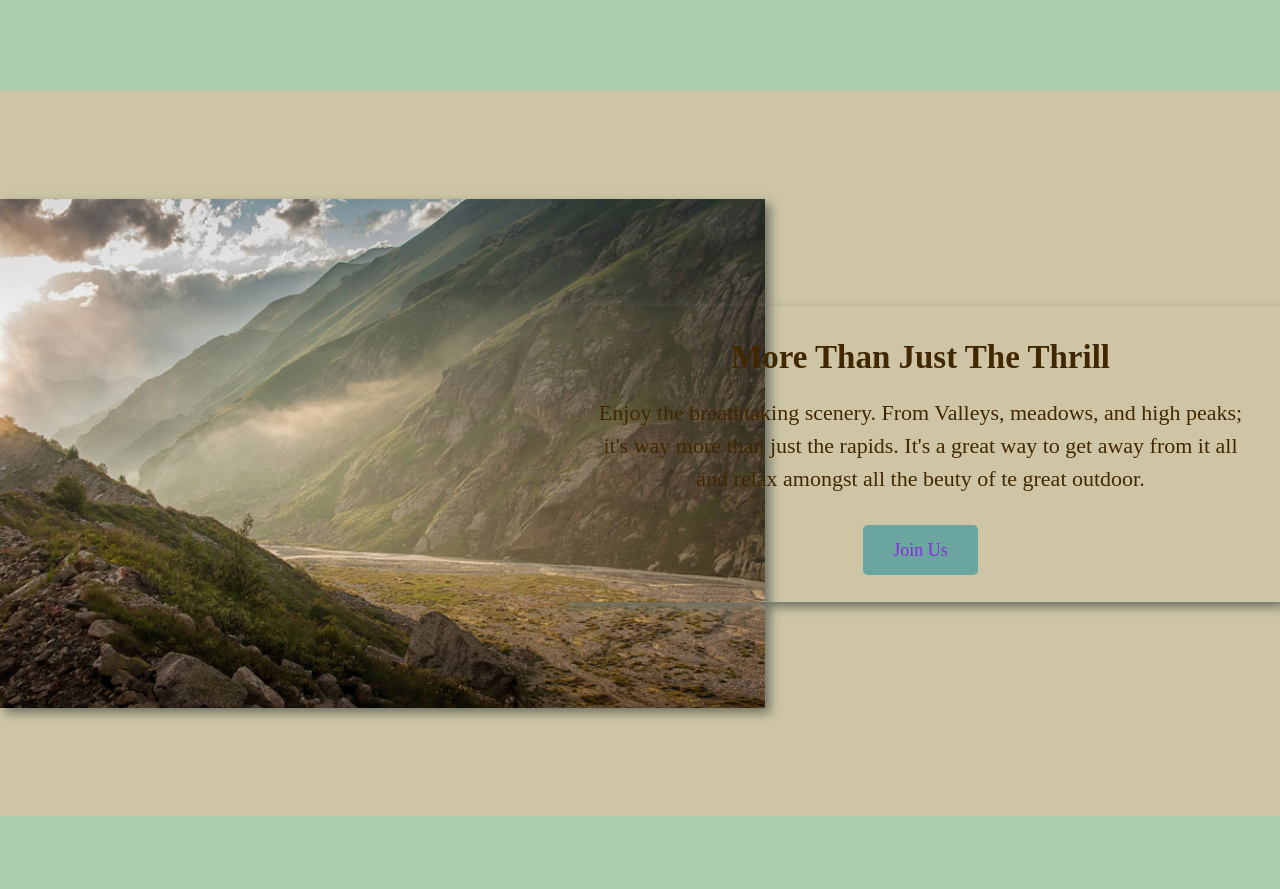
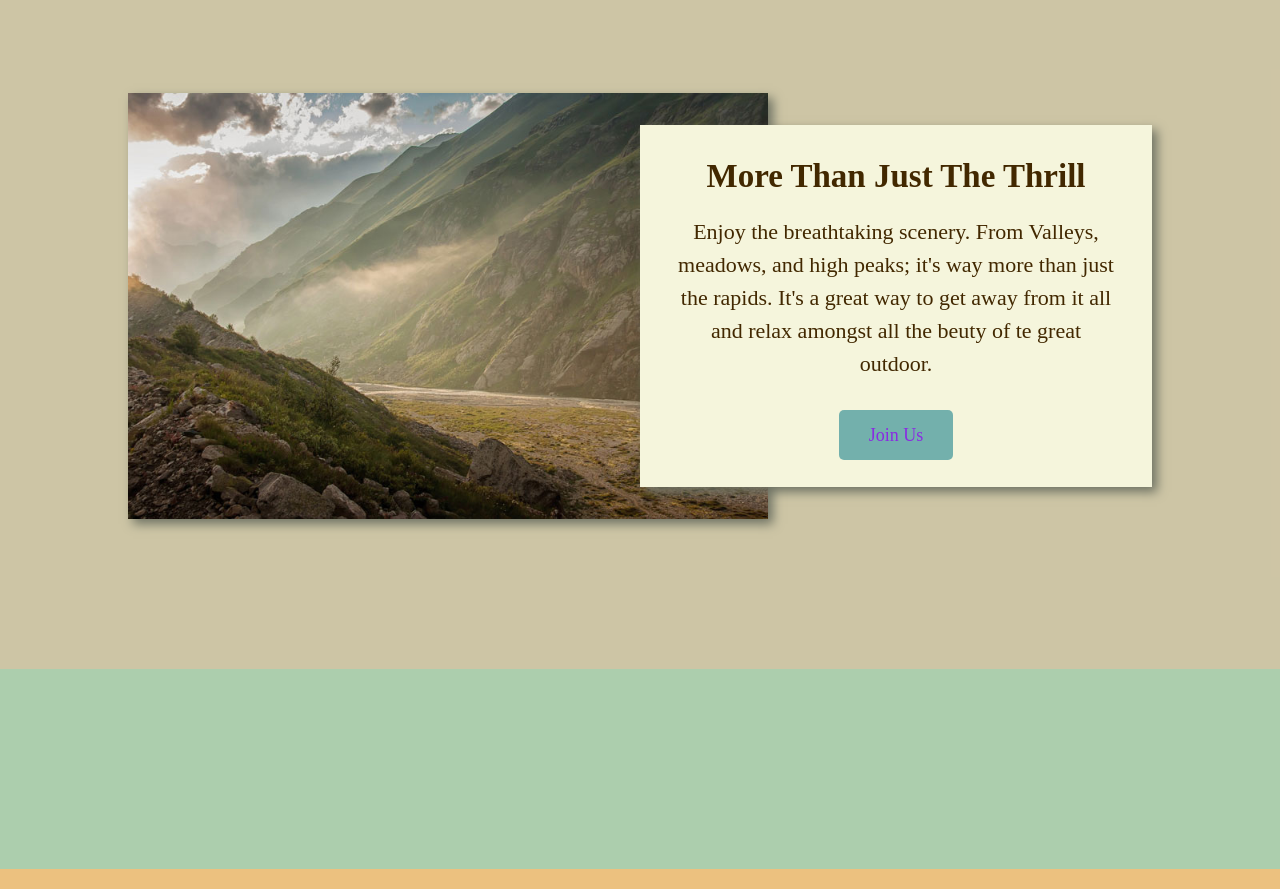
Before and after one commit to vuulgen/vuulgen.github.io, a plain HTML site: page WDD 130/index.html in a window 1280 px wide. Shown: the part 1710-2599 px from the top of the page. Drawn offline with nearby package versions, Linux system fonts and the light colour scheme; a web font is replaced by a local one.

Commit message:
fixed mistakes

```diff
--- a/WDD 130/style.css
+++ b/WDD 130/style.css
@@ -29,7 +29,7 @@ nav a:hover {
 
 }
 .home-grid {
-    grid-template-columns: 10fr;
+    /* grid-template-columns: 10fr; */
 }
 
 #logo_link {
@@ -78,6 +78,7 @@ nav a:hover {
     line-height: 1.5em;
     padding: 35px;
     box-shadow: 5px 5px 10px #6f7364;
+    background-color:beige;
 }
 .msg p {
     padding-bottom: 15px;
@@ -141,7 +142,7 @@ footer .social img {
 }
 main {
     display: grid;
-    grid-template-columns: 10fr;
+    grid-template-columns:repeat(10,1fr);
 }
 main section {
     text-align: center;
```
